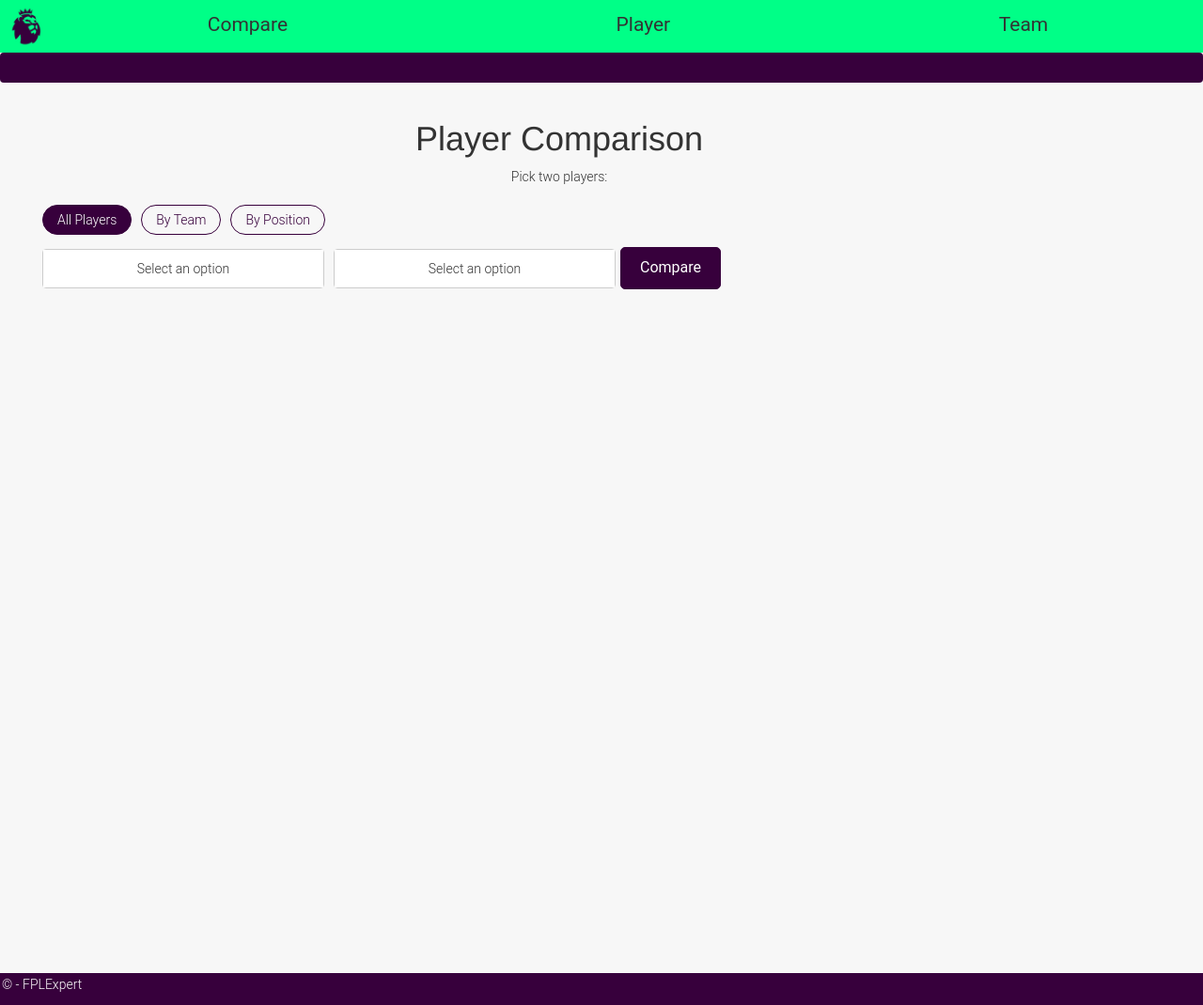
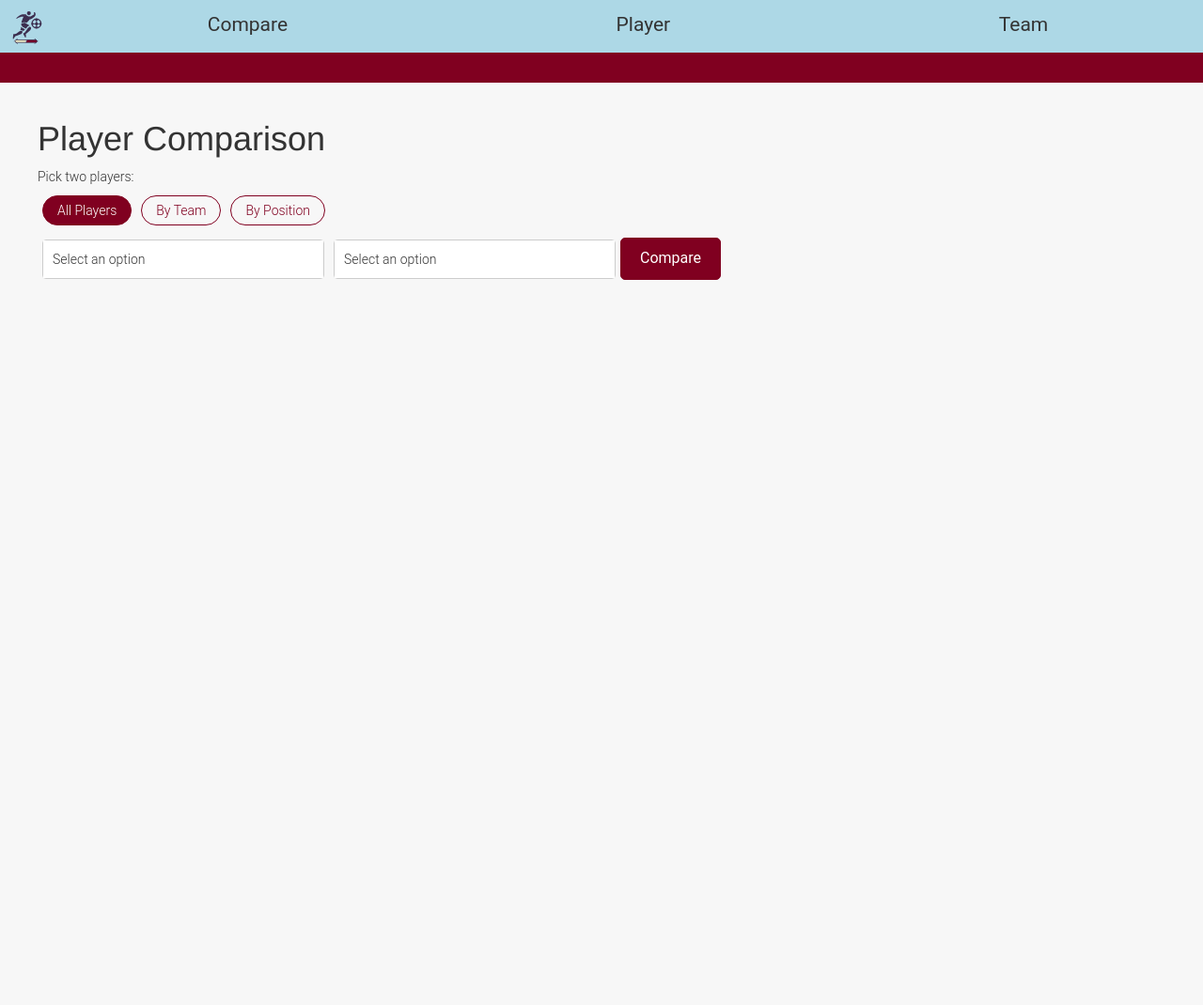
Before and after one commit to thenoise360/Kneejerker, a Flask app: page /compare in a window 1280 px wide. Shown: the whole page at 94% size. After the commit the page ends 298 px from the top, so only its background shows below. Run offline with Flask 3, Linux system fonts and the light colour scheme; data that the repository does not hold is empty; some libraries are stand-ins or nearby versions.

Commit message:
Update the branding

```diff
--- a/FPL_site/static/content/Style.css
+++ b/FPL_site/static/content/Style.css
@@ -1,26 +1,36 @@
+:root {
+    --primary-color: #ADD8E6;
+    --secondary-color: #800020;
+    --tertiary-color: #F5F5DC;
+    }
+
 *, *:before, *:after {
     box-sizing: border-box;
 }
 
-.text-center{
+.text-center-height{
     height: -webkit-fill-available;
 }
 
 .footer {
-    color: #fff;
-    background-color: #37003C;
-    padding: 2px;
+    color: var(--tertiary-color);
+    background-color: var(--secondary-color);
+    padding: 10px;
     width: -webkit-fill-available;
 }
 
 @media screen and (max-width: 950px) {
     .footer {
-        color: #fff;
-        background-color: #37003C;
+        color: var(--tertiary-color);
+        background-color: var(--secondary-color);
         padding: 2px;
         width: -webkit-fill-available;
-        height: 90px;
+        height: fit-content;
     }
+}
+
+p {
+    margin: 0px;
 }
 
 html, body {
@@ -31,6 +41,7 @@
     position: absolute;
     font-family: 'Roboto Light', 'Trebuchet MS', 'Lucida Sans Unicode', 'Lucida Grande', 'Lucida Sans', Arial, sans-serif;
     background-color: #f7f7f7;
+    overflow-x: hidden;
 }
 
 .body-content {
@@ -73,7 +84,7 @@
     width: 100%;
     flex-direction: row;
     flex-wrap: nowrap;
-    background-color: #00FF87;
+    background-color: var(--primary-color);
     align-content: space-around;
 }
 
@@ -288,12 +299,14 @@
 
 /* Breadcrumb CSS*/
 
+
 .breadcrumb {
     padding: 16px 16px;
+    border-radius: 0px !important;
     font-size: 1em;
     font-family: roboto;
-    color: #fff;
-    background-color: #37003C;
+    color: var(--tertiary-color);
+    background-color: var(--secondary-color);
     display: flex;
     flex-direction: row;
     flex-wrap: nowrap;
@@ -627,11 +644,11 @@
 }
 
 .pill {
-    border: 1px solid #37003C;
+    border: 1px solid var(--secondary-color);
     border-radius: 20px;
     padding: 5px 15px;
     margin: 0px 5px;
-    color: #37003C;
+    color: var(--secondary-color);
     cursor: pointer;
     transition: background-color 0.3s ease, color 0.3s ease;
 }
@@ -642,7 +659,7 @@
 
     .pill.active {
         color: #FFFFFF;
-        background-color: #37003C;
+        background-color: var(--secondary-color);
     }
 
 .controls-container {
@@ -685,11 +702,11 @@
 
 /* Compare Button Styles */
 #compareButton {
-    border: 1px solid #37003C;
+    border: 1px solid var(--secondary-color);
     border-radius: 5px;
     padding: 10px 20px;
     color: #FFF;
-    background-color: #37003C;
+    background-color: var(--secondary-color);
     cursor: pointer;
     transition: background-color 0.3s ease, color 0.3s ease;
     font-family: 'Roboto', sans-serif;
--- a/FPL_site/templates/compare.html
+++ b/FPL_site/templates/compare.html
@@ -3,7 +3,7 @@
 {% endif %}
 
 {% block content %}
-<div class="container text-center">
+<div class="container text-center-height">
     <h1>Player Comparison</h1>
     <div class="sub-line">
         <p class="pick-players">Pick two players:</p>
--- a/FPL_site/templates/home.html
+++ b/FPL_site/templates/home.html
@@ -1,7 +1,7 @@
 {% extends 'layout.html' %}
 {% block content %}
 <main>
-    <h1>About FPLExpert</h1>
+    <h1>About Kneejerker</h1>
     <p>This is the About page where you can learn more about us.</p>
 </main>
 {% endblock %}
--- a/FPL_site/templates/layout.html
+++ b/FPL_site/templates/layout.html
@@ -2,17 +2,17 @@
 <html lang="en">
 <head>
     <meta charset="UTF-8">
-    <meta name="viewport" content="width=device-width, initial-scale=1.0">
+    <meta name="viewport" content="width=device-width, initial-scale=1">
     <title>{{ title }} - FPLExpert</title>
     <link rel="stylesheet" href="{{ url_for('static', filename='content/bootstrap.min.css') }}">
     <link rel="stylesheet" href="{{ url_for('static', filename='content/Style.css') }}">
-    <link rel="icon" href="{{ url_for('static', filename='content/favicon.png') }}" type="image/x-icon">
+    <link rel="icon" href="{{ url_for('static', filename='content/favicon.svg') }}" type="image/x-icon">
     <link href="https://fonts.googleapis.com/icon?family=Material+Icons" rel="stylesheet">
     <link href="https://cdnjs.cloudflare.com/ajax/libs/select2/4.0.13/css/select2.min.css" rel="stylesheet" />
 </head>
 <body>
     <header class="App-header">
-        <a href="{{ url_for('home') }}"><img src="{{ url_for('static', filename='content/logo.png') }}" alt="Logo" class="logo"></a>
+        <a href="{{ url_for('home') }}"><img src="{{ url_for('static', filename='content/logo.svg') }}" alt="Logo" class="logo"></a>
         <nav class="desktop-menu">
             <ul class="list">
                 <li><a href="{{ url_for('compare') }}" id="compare-link" data-content="compare" class="listItem">Compare</a></li>
```
Also changed, not shown: other parts of FPL_site/static/content/Style.css (+17 -13 lines), FPL_site/static/content/favicon.png (deleted), FPL_site/static/content/favicon.svg (added), FPL_site/static/content/logo.png (deleted), FPL_site/static/content/logo.svg (added).
